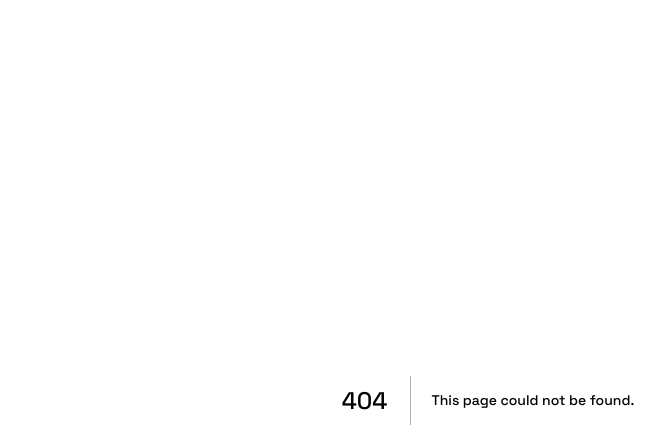
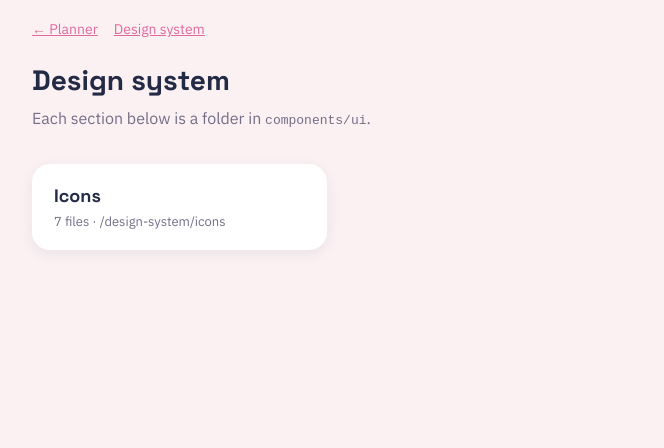
Before and after one commit to internette/workout-planner, a Next.js app: page /design-system in a window 1280 px wide. Before the commit this address had no page. Shown: the top 448 px of the page, without its empty margins (152-816 px from the left). Built offline with nearby package versions, Linux system fonts and the light colour scheme.

Commit message:
Added UI design system

```diff
--- /dev/null
+++ b/app/design-system/layout.tsx
@@ -0,0 +1,13 @@
+import Link from 'next/link';
+
+export default function DesignSystemLayout({ children }: { children: React.ReactNode }) {
+  return (
+    <>
+      <header style={{ maxWidth: 960, margin: '0 auto', padding: '20px 24px 0', display: 'flex', gap: 16, fontSize: 14 }}>
+        <Link href="/">← Planner</Link>
+        <Link href="/design-system">Design system</Link>
+      </header>
+      {children}
+    </>
+  );
+}
--- /dev/null
+++ b/app/design-system/page.tsx
@@ -0,0 +1,62 @@
+import fs from 'fs';
+import path from 'path';
+import Link from 'next/link';
+
+export const metadata = { title: 'Design system' };
+
+const ROOT = process.cwd();
+
+// One card per folder in components/ui. A folder links to /design-system/<name> once that page exists.
+function listSections() {
+  const uiDir = path.join(ROOT, 'components', 'ui');
+  return fs
+    .readdirSync(uiDir, { withFileTypes: true })
+    .filter((entry) => entry.isDirectory() && !entry.name.startsWith('.'))
+    .map((entry) => {
+      const files = fs.readdirSync(path.join(uiDir, entry.name)).filter((f) => /\.tsx?$/.test(f) && f !== 'index.ts');
+      const hasPage = fs.existsSync(path.join(ROOT, 'app', 'design-system', entry.name, 'page.tsx'));
+      return { name: entry.name, files: files.length, hasPage };
+    })
+    .sort((a, b) => a.name.localeCompare(b.name));
+}
+
+const card: React.CSSProperties = {
+  display: 'flex', flexDirection: 'column', gap: 6, padding: '20px 22px', background: '#fff', borderRadius: 18,
+  boxShadow: '0 4px 14px rgba(35,42,69,.07)', color: '#232A45', textDecoration: 'none',
+};
+
+export default function DesignSystemPage() {
+  const sections = listSections();
+  return (
+    <main style={{ maxWidth: 960, margin: '0 auto', padding: '24px 24px 80px' }}>
+      <h1 style={{ margin: 0, fontSize: 28 }}>Design system</h1>
+      <p style={{ margin: '8px 0 32px', color: '#746E88', lineHeight: 1.6 }}>
+        Each section below is a folder in <code>components/ui</code>.
+      </p>
+      <div style={{ display: 'grid', gridTemplateColumns: 'repeat(auto-fill, minmax(240px, 1fr))', gap: 14 }}>
+        {sections.map(({ name, files, hasPage }) => {
+          const body = (
+            <>
+              <span style={{ fontFamily: "'Space Grotesk', system-ui, sans-serif", fontSize: 18, fontWeight: 700, textTransform: 'capitalize' }}>
+                {name}
+              </span>
+              <span style={{ fontSize: 13, color: '#746E88' }}>
+                {files} {files === 1 ? 'file' : 'files'} · {hasPage ? `/design-system/${name}` : 'no page yet'}
+              </span>
+            </>
+          );
+          return hasPage ? (
+            <Link key={name} href={`/design-system/${name}`} style={card}>
+              {body}
+            </Link>
+          ) : (
+            <div key={name} style={{ ...card, opacity: 0.6 }}>
+              {body}
+            </div>
+          );
+        })}
+      </div>
+      {sections.length === 0 ? <p style={{ color: '#746E88' }}>components/ui has no folders yet.</p> : null}
+    </main>
+  );
+}
```
Also changed, not shown: 1 other file (tests, documents, lock files or other folders).
